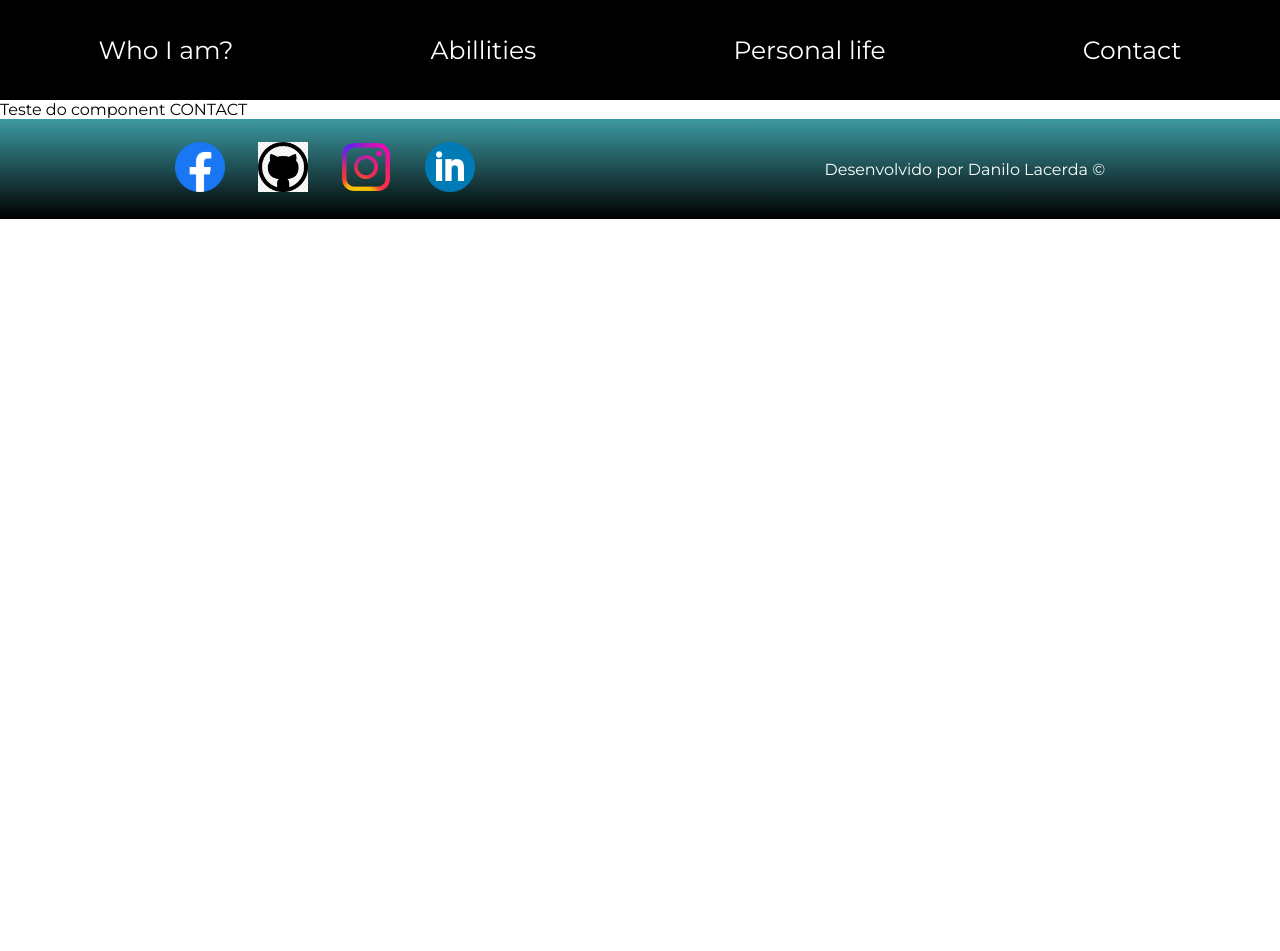
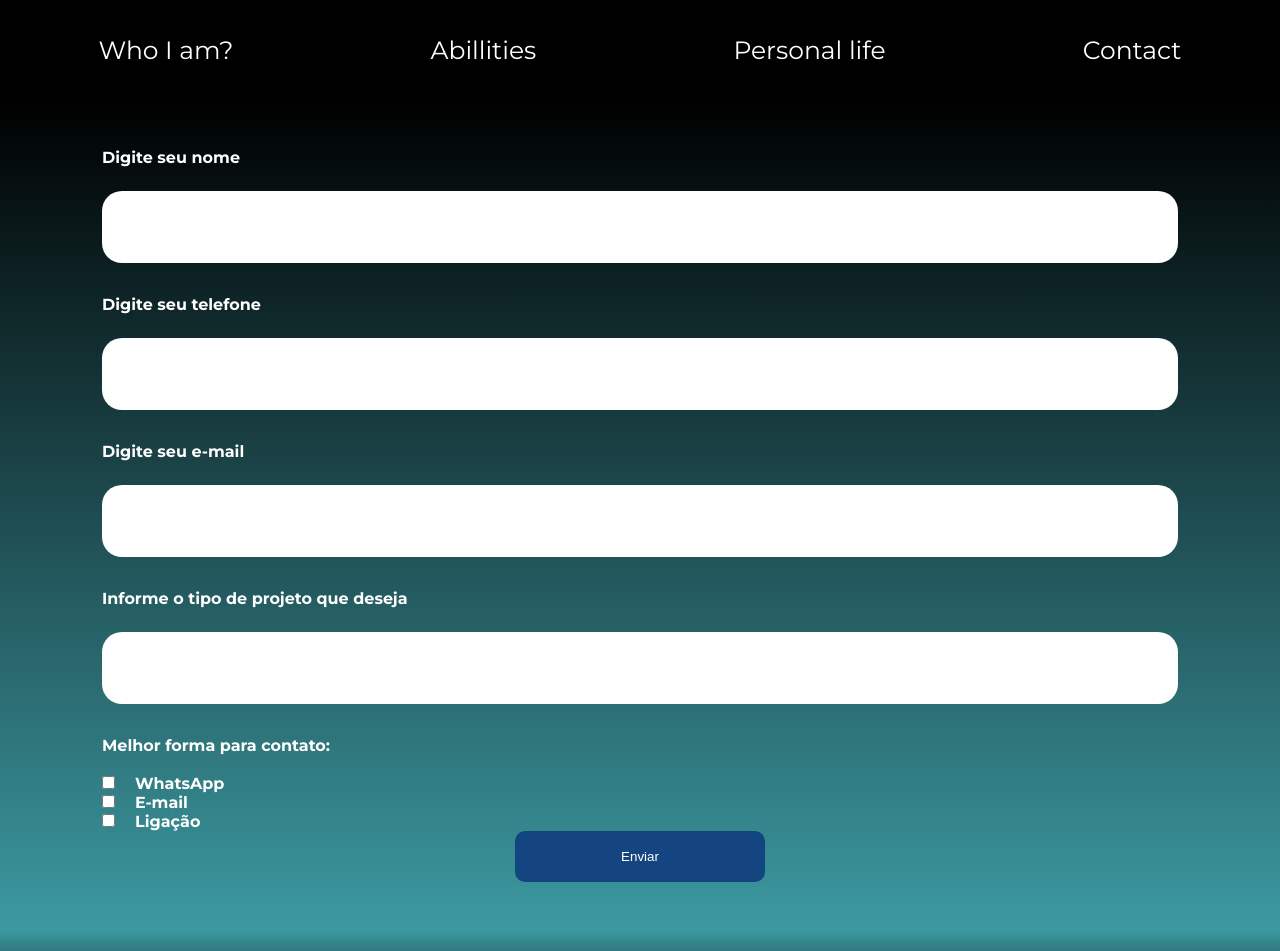
Before and after one commit to danilo1205/curriculum, an Angular app: page /contact in a window 1280 px wide. Shown: the top 951 px of the page. Before the commit the page ends 800 px from the top, so only its background shows below. Built offline with nearby package versions, Linux system fonts and the light colour scheme.

Commit message:
Ajuste na parte de checkbox do formulário

```diff
--- a/src/app/app.component.css
+++ b/src/app/app.component.css
@@ -0,0 +1,3 @@
+main{
+  background-image: linear-gradient(#000000, #3c99a1);
+}
--- a/src/app/component/infos/contact/contact.component.css
+++ b/src/app/component/infos/contact/contact.component.css
@@ -0,0 +1,39 @@
+.container{
+  color: #ffffff;
+
+}
+
+.formulario{
+  border: none;
+  border-radius: 20px;
+
+  display: flex;
+  flex-direction: column;
+
+  padding: 2rem;
+
+}
+
+label{
+  font-weight: bold;
+  margin: 0 0 1rem;
+}
+
+.input{
+  border: none;
+  height: 40px;
+  padding: 1rem 2rem;
+  border-radius: 20px;
+  margin: 0.5rem 0 2rem;
+}
+
+.formulario form .textarea {
+  border: none;
+  padding: 1rem 2rem;
+  border-radius: 20px;
+  margin: 0.5rem 0 2rem;
+}
+
+.check{
+  margin-left: 20px;
+}
--- a/src/app/component/infos/contact/contact.component.html
+++ b/src/app/component/infos/contact/contact.component.html
@@ -1 +1,43 @@
-Teste do component CONTACT
+<section class="container">
+  <form action="get" class="formulario">
+    <label for="nome">Digite seu nome</label>
+    <input type="text" name="nome" id="nome" required class="input">
+
+    <label for="telefone">Digite seu telefone</label>
+    <input type="tel" name="telefone" id="telefone"required class="input">
+
+    <label for="email">Digite seu e-mail</label>
+    <input type="email" name="email" id="email" class="input">
+
+    <label for="descricao">Informe o tipo de projeto que deseja</label>
+    <input type="textarea" name="descricao" id="descricao"required class="input">
+
+
+
+
+    <p><strong>Melhor forma para contato:</strong></p><br>
+
+    <div class="checkbox">
+      <div>
+
+        <input type="checkbox" name="wa" id="wa" value="whatapp" >
+        <label for="wa" class="check">WhatsApp</label>
+      </div>
+
+
+      <div>
+
+        <input type="checkbox" name="em" id="em" value="email" >
+        <label for="em" class="check">E-mail</label>
+      </div>
+
+      <div>
+        <input type="checkbox" name="ap" id="ap" value="ligacao" >
+        <label for="ap" class="check">Ligação</label>
+      </div>
+    </div>
+
+    <input type="button" value="Enviar" class="botao">
+
+  </form>
+</section>
--- a/src/app/component/infos/who/who.component.css
+++ b/src/app/component/infos/who/who.component.css
@@ -1,5 +1,5 @@
 section{
-  background-image: linear-gradient(#000000, #3c99a1);
+
   color: #ffffff;
   line-height: 23px;
 }
--- a/src/styles.css
+++ b/src/styles.css
@@ -57,7 +57,7 @@ h2 {
 
 .botao:hover {
   border: 2px solid #84EEC1;
-  color: #84EEC1;
+
 }
 
 @media (min-width: 576px) {
```
